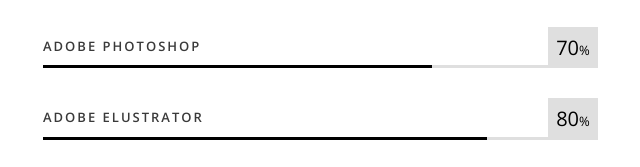
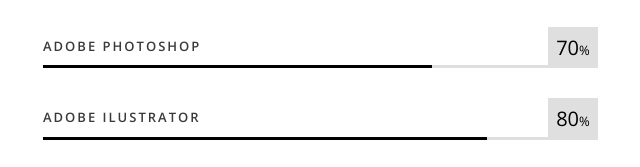
Before and after one commit to portfolioikhwan/agisportfolio.github.io, a plain HTML site: page index.html in a window 1280 px wide. Shown: the part 1533-1700 px from the top of the page, 612-1252 px from the left. Drawn offline with nearby package versions, Linux system fonts and the light colour scheme; a web font is replaced by a local one.

Commit message:
Update index.html

```diff
--- a/index.html
+++ b/index.html
@@ -154,7 +154,7 @@
 								<span class="score">80</span><span class="percent">%</span>
 							</div>
 							<div class="skillbar" data-percent="80%">
-								<h3>Adobe Elustrator</h3>
+								<h3>Adobe Ilustrator</h3>
 								<div class="skillbar-bar">
 									<div class="skillbar-percent" style="width: 80%;">
 									</div>
```
